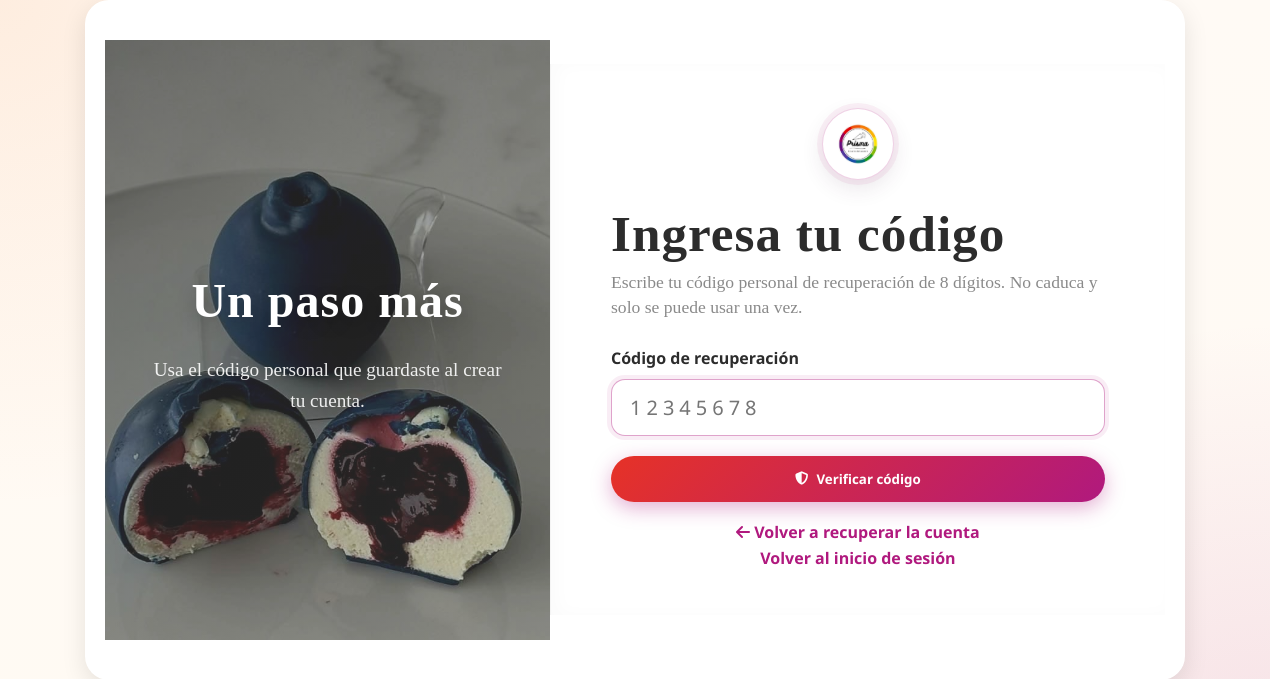
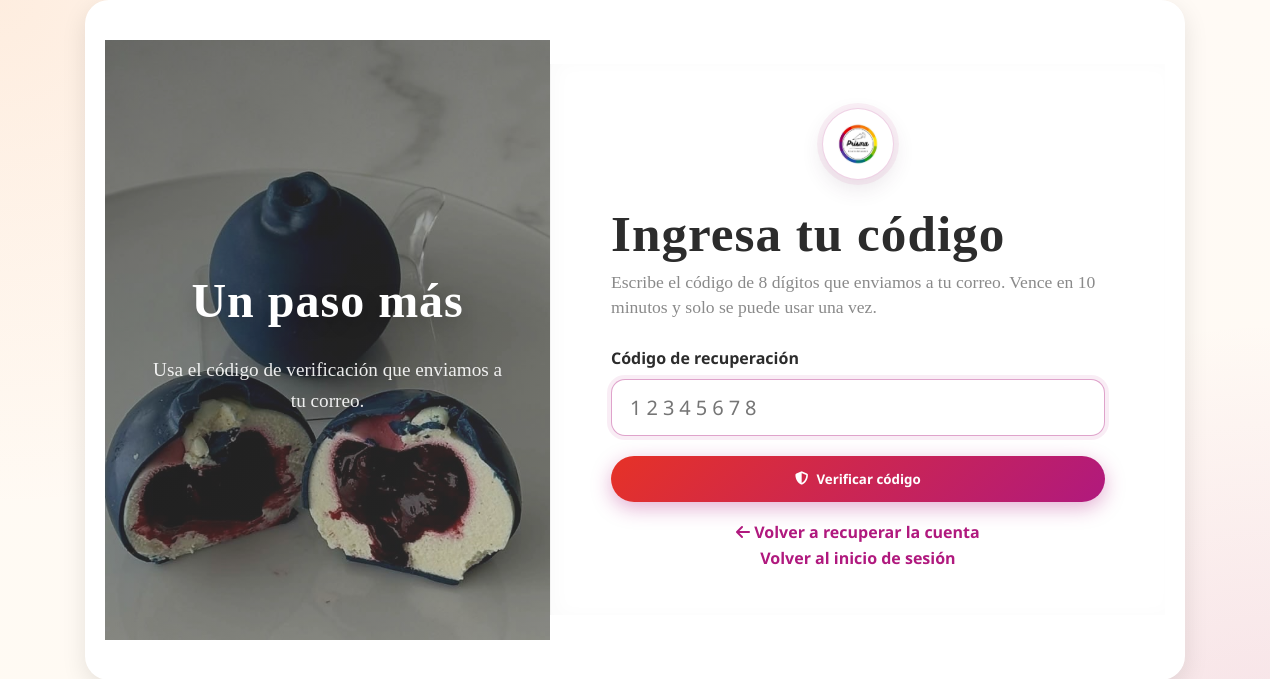
Before and after one commit to D45-csm/PrismaWeb, a Django app: template APP/usuarios/templates/usuarios/codigo_recuperacion.html in a window 1280 px wide. Shown: the top 679 px of the page. Run offline with Django 5.2, Linux system fonts and the light colour scheme; the template is opened without the code that fills it: values that come from a table or form of the project are taken from there, others are empty; some libraries are stand-ins or nearby versions.

Commit message:
Actualizar mensajes en la plantilla de recuperación de código para mayor claridad y precisión.

```diff
--- a/APP/usuarios/templates/usuarios/codigo_recuperacion.html
+++ b/APP/usuarios/templates/usuarios/codigo_recuperacion.html
@@ -10,7 +10,7 @@
             <div class="auth-image-overlay"></div>
             <div class="auth-image-text">
                 <h2>Un paso más</h2>
-                <p>Usa el código personal que guardaste al crear tu cuenta.</p>
+                <p>Usa el código de verificación que enviamos a tu correo.</p>
             </div>
         </div>
         <div class="auth-form-container customer-auth-panel">
@@ -47,7 +47,7 @@
             {% else %}
                 <h2>Ingresa tu código</h2>
                 <p class="auth-subtitle">
-                    Escribe tu código personal de recuperación de 8 dígitos. No caduca y solo se puede usar una vez.
+                    Escribe el código de 8 dígitos que enviamos a tu correo. Vence en 10 minutos y solo se puede usar una vez.
                 </p>
 
                 <form method="post" action="">
```
